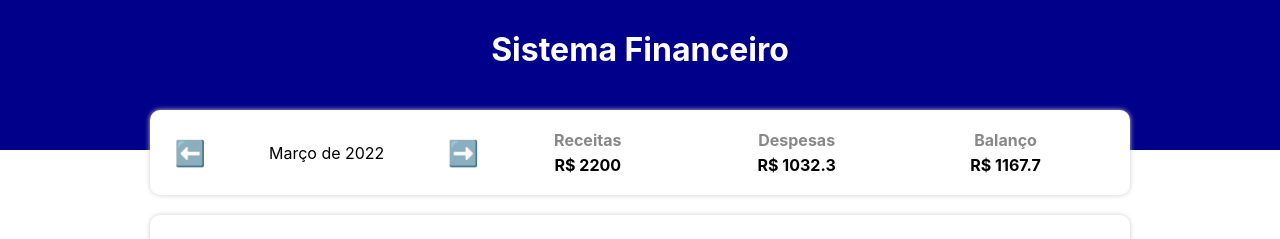
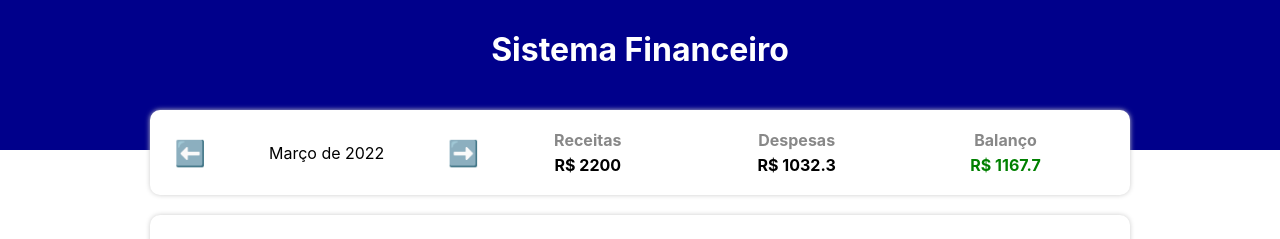
Before and after one commit to Eduardodiniz05/expense-tracker, a React (Create React App) app: page / in a window 1280 px wide. Shown: the top 239 px of the page. Built offline with nearby package versions, Linux system fonts and the light colour scheme.

Commit message:
iniciado function de adicionar itens

```diff
--- a/src/components/InfoArea/index.tsx
+++ b/src/components/InfoArea/index.tsx
@@ -9,7 +9,7 @@
     expense: number;
 }
 
-export const InfoArea = ( { currentMonth, onMonthChange, income, expense }: Props ) => {
+export const InfoArea = ( { currentMonth, onMonthChange, income,expense}: Props ) => {
 
     const handlePrevMonth = () => {
         let [year, month] = currentMonth.split('-');
@@ -36,7 +36,11 @@
             <C.ResumeArea>
                 <ResumeItem title="Receitas" value={income} />
                 <ResumeItem title="Despesas" value={expense} />
-                <ResumeItem title="Balanço" value={income - expense} />
+                <ResumeItem
+                title="Balanço"
+                value={income - expense}
+                color={(income - expense) < 0 ? "red" : "green"}
+                />
             </C.ResumeArea>
         </C.Container>
     );
--- a/src/components/ResumeItem/index.tsx
+++ b/src/components/ResumeItem/index.tsx
@@ -3,13 +3,14 @@
 type Props = {
     title: string;
     value: number;
+    color?: string;
 }
 
-export const ResumeItem = ({title, value}: Props) => {
+export const ResumeItem = ({title, value, color}: Props) => {
     return(
         <C.Container>
             <C.Title>{title}</C.Title>
-            <C.Info>R$ {value}</C.Info>
+            <C.Info color={color}>R$ {value}</C.Info>
         </C.Container>
     );
 };
--- a/src/components/ResumeItem/styles.ts
+++ b/src/components/ResumeItem/styles.ts
@@ -12,8 +12,8 @@
     margin-bottom: 5px;
 `;
 
-export const Info = styled.div `
+export const Info = styled.div<{color?: string}> `
     text-align: center;
     font-weight: bold;
-    color: #000;
+    color: ${props => props.color ??'#000'};
 `;
```
